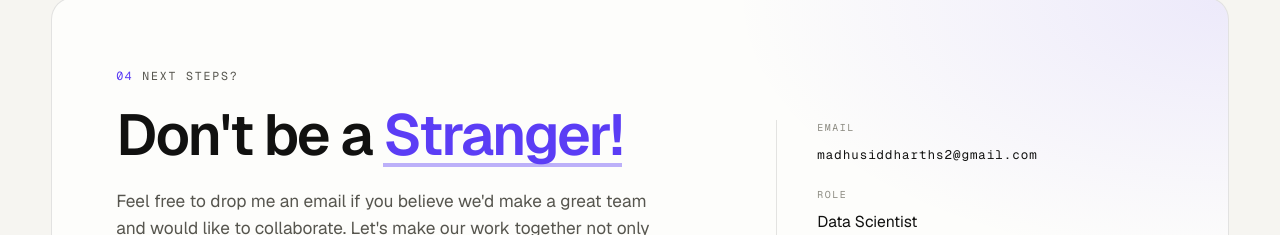
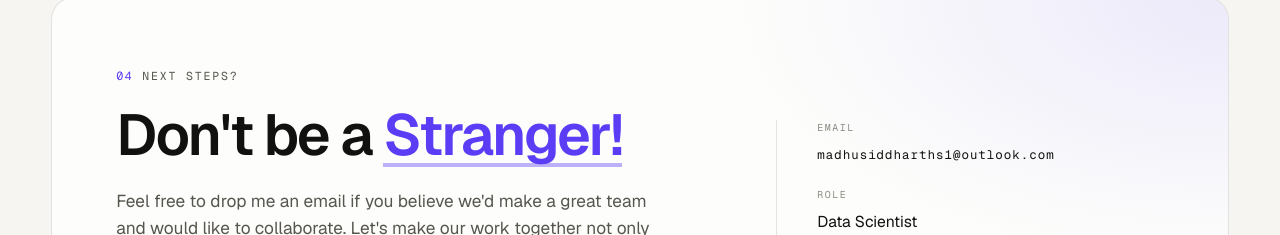
Before and after one commit to madhusiddharths/Portfolio, a Next.js app: page / in a window 1280 px wide. Shown: the part 4546-4781 px from the top of the page. Built offline with nearby package versions, Linux system fonts and the light colour scheme.

Commit message:
made the changes that bandhar told

```diff
--- a/content/online-retail.html
+++ b/content/online-retail.html
@@ -1,6 +1,6 @@
 <!-- Live Dashboard Button -->
 <div class="project-demo-container">
-  <a href="https://lookerstudio.google.com/reporting/ec4c8755-2932-417a-be4d-14d03c93b6a6"
+  <a href="https://datastudio.google.com/reporting/ec4c8755-2932-417a-be4d-14d03c93b6a6"
     class="project-demo-btn" target="_blank">
     <span class="btn-text">View Live Dashboard</span>
     <span class="btn-icon">🚀</span>
--- a/lib/projects.ts
+++ b/lib/projects.ts
@@ -20,7 +20,7 @@ export const PROFILE = {
     "https://drive.google.com/file/d/1Y4gP7sZf8AtwZOJoax-9yc3QV_pC2Qce/view?usp=share_link",
   analystResume:
     "https://drive.google.com/file/d/1xSb2ku446YpYCXYIn-rxIrh_UdjQMRm5/view?usp=share_link",
-  email: "madhusiddharths2@gmail.com",
+  email: "madhusiddharths1@outlook.com",
   github: "https://github.com/madhusiddharths",
   linkedin: "https://www.linkedin.com/in/madhu-siddharth-suthagar/",
   discord: "https://discord.com/users/1275184185610604637",
```
